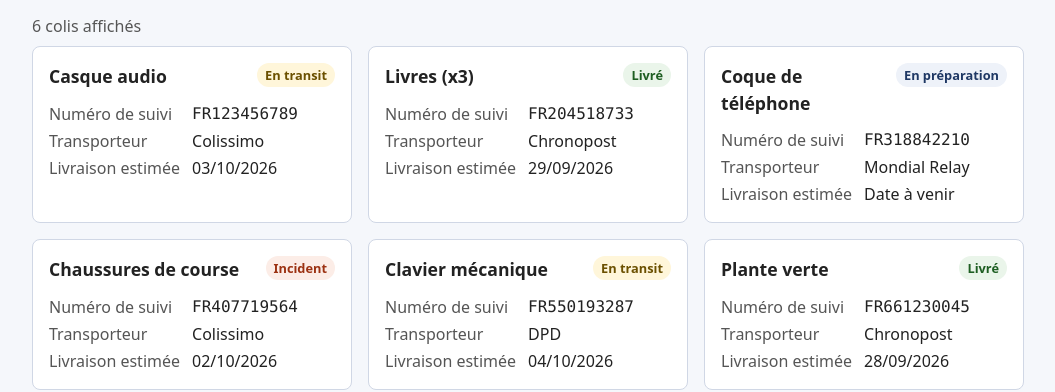
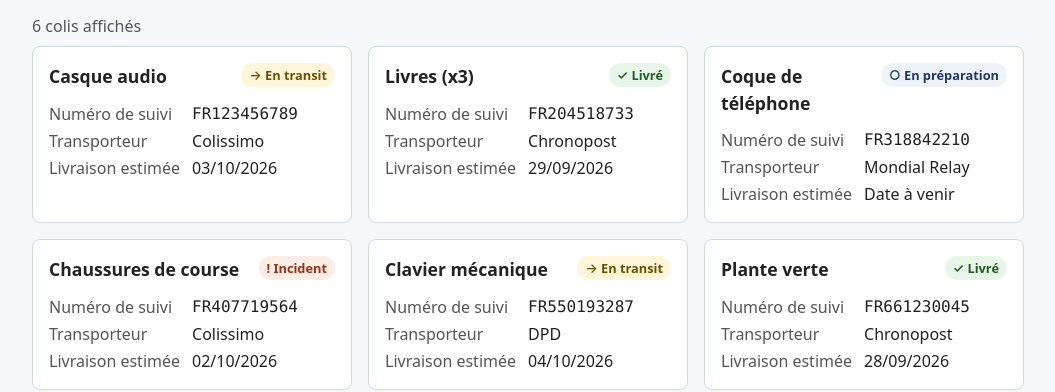
Before and after one commit to Mr-Moked/trackr-demo, a React (Vite) app: page / in a window 1280 px wide. Shown: the part 199-591 px from the top of the page, without its empty margins (112-1167 px from the left). Built offline with nearby package versions, Linux system fonts and the light colour scheme.

Commit message:
feat: ajouter une icône au badge de statut

```diff
--- a/src/components/BadgeStatut.tsx
+++ b/src/components/BadgeStatut.tsx
@@ -1,12 +1,23 @@
 import type { Statut } from '../types'
 
-const cls: Record<Statut, string> = {
+const classes: Record<Statut, string> = {
   'En préparation': 'badge badge--preparation',
   'En transit': 'badge badge--transit',
   'Livré': 'badge badge--livre',
   'Incident': 'badge badge--incident',
 }
 
+const icones: Record<Statut, string> = {
+  'En préparation': '○',
+  'En transit': '→',
+  'Livré': '✓',
+  'Incident': '!',
+}
+
 export function BadgeStatut({ statut }: { statut: Statut }) {
-  return <span className={cls[statut]}>{statut}</span>
+  return (
+    <span className={classes[statut]}>
+      <span aria-hidden="true">{icones[statut]}</span> {statut}
+    </span>
+  )
 }
```
